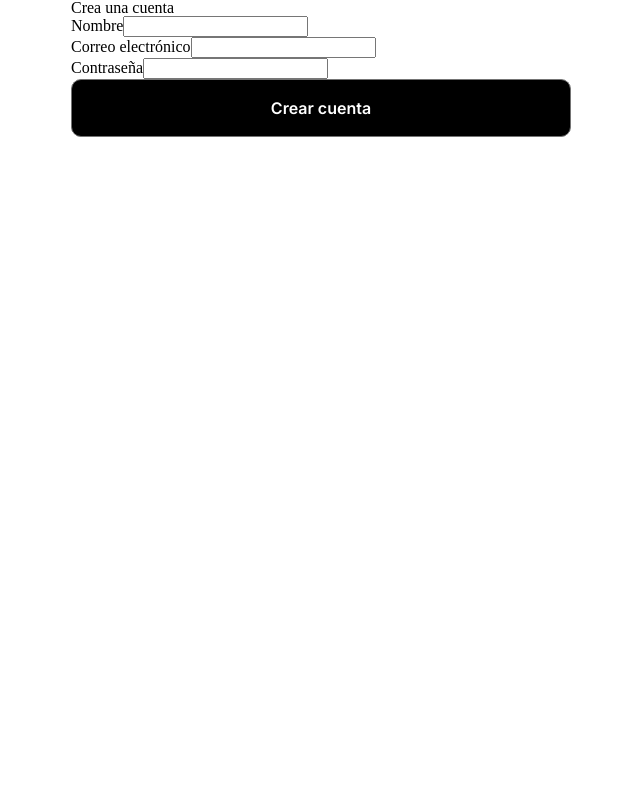
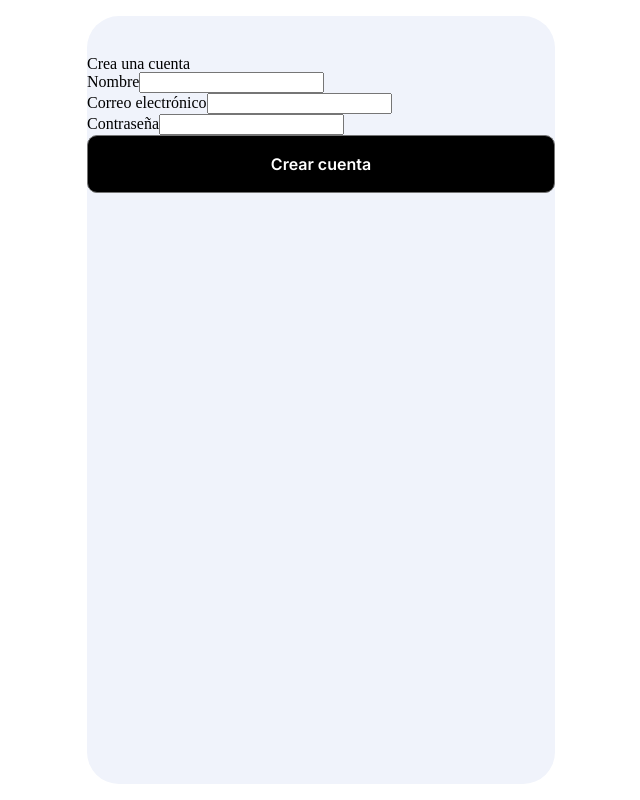
Before and after one commit to aegisnull/adicare, a React (Vite) app in the folder frontend/: page /registrarse in a window 1280 px wide. Shown: the whole page, without its empty margins (319-959 px from the left). Built offline with nearby package versions, Linux system fonts and the light colour scheme.

Commit message:
style: add internal container for Register component

```diff
--- a/frontend/src/components/Register/Register.jsx
+++ b/frontend/src/components/Register/Register.jsx
@@ -3,6 +3,7 @@ import './Register.scss';
 function Register() {
   return (
     <section className='register'>
+      <div className='register__container'>
         <h1 className='register__title'>Crea una cuenta</h1>
         <form className='register__form'>
           <div className='register__form__group'>
@@ -19,6 +20,7 @@ function Register() {
           </div>
           <button className='button button_accent'>Crear cuenta</button>
         </form>
+      </div>
     </section>
   );
 }
--- a/frontend/src/components/Register/Register.scss
+++ b/frontend/src/components/Register/Register.scss
@@ -0,0 +1,18 @@
+.register {
+  height: 95vh;
+  padding: 2vh;
+
+  &__container {
+    height: 86vh;
+    padding-top: 5vh;
+    padding-bottom: 5vh;
+    background-color: #f0f3fb;
+    border-radius: 32px;
+  }
+
+  &__title {
+  }
+
+  &__form {
+  }
+}
```
Lines whose indentation alone changed are shown as unchanged.
